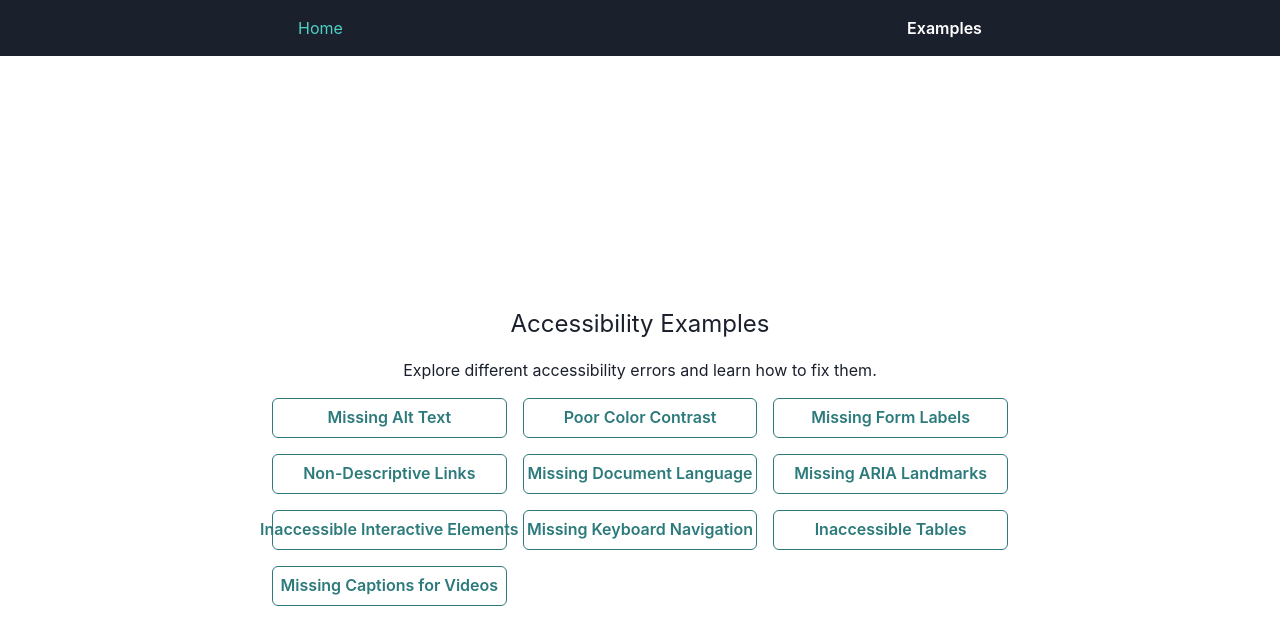
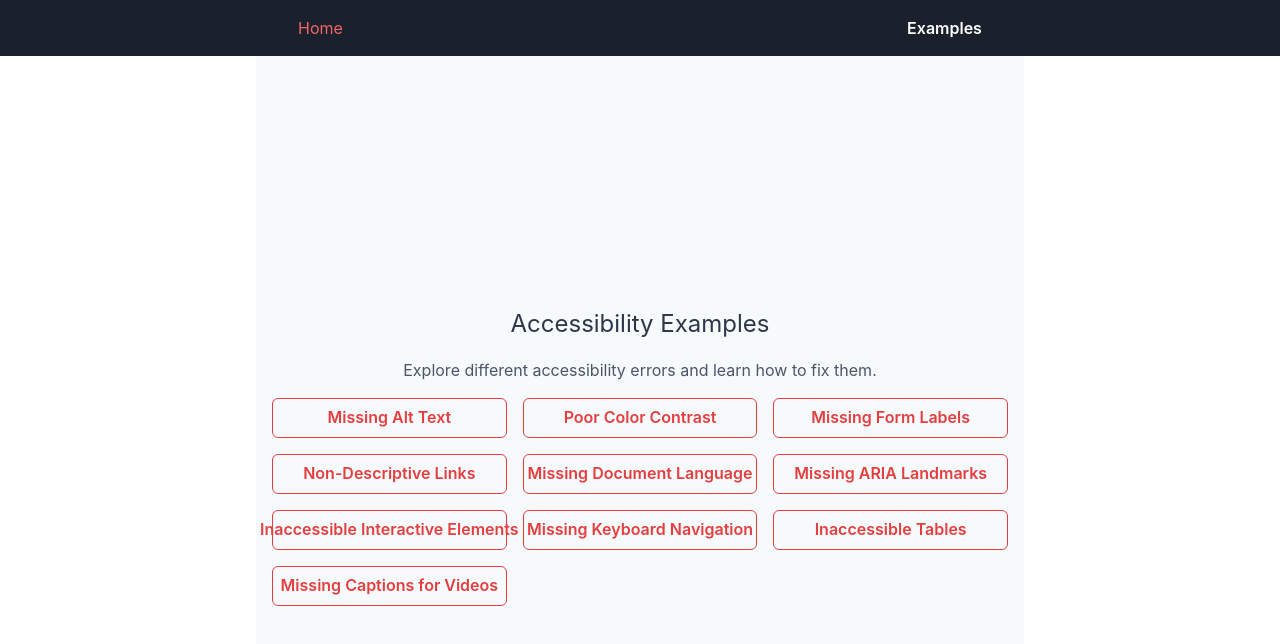
Before and after one commit to GPT-Engineer-App-Dev/accessible-education-errors, a React (Vite) app: page / in a window 1280 px wide. Shown: the top 644 px of the page. Built offline with nearby package versions, Linux system fonts and the light colour scheme.

Commit message:
Updated the color scheme of the website to a modern and visually appealing design.

```diff
--- a/src/components/Navbar.jsx
+++ b/src/components/Navbar.jsx
@@ -2,9 +2,9 @@ import { Box, Flex, Link, Popover, PopoverTrigger, PopoverContent, PopoverArrow,
 import { NavLink } from "react-router-dom";
 
 const Navbar = () => (
-  <Box bg="gray.800" color="white" p={4}>
+  <Box bg="brand.900" color="white" p={4}>
     <Flex justify="space-around">
-      <Link as={NavLink} to="/" _hover={{ textDecoration: "none" }} _activeLink={{ color: "teal.300" }}>
+      <Link as={NavLink} to="/" _hover={{ textDecoration: "none" }} _activeLink={{ color: "accent.500" }}>
         Home
       </Link>
       <Popover>
@@ -19,34 +19,34 @@ const Navbar = () => (
           <PopoverHeader>Accessibility Examples</PopoverHeader>
           <PopoverBody color="black">
             <Flex direction="column">
-              <Link as={NavLink} to="/accessibility-error-1" _hover={{ textDecoration: "none" }} _activeLink={{ color: "teal.300" }}>
+              <Link as={NavLink} to="/accessibility-error-1" _hover={{ textDecoration: "none" }} _activeLink={{ color: "accent.500" }}>
                 Missing Alt Text
               </Link>
-              <Link as={NavLink} to="/accessibility-error-2" _hover={{ textDecoration: "none" }} _activeLink={{ color: "teal.300" }}>
+              <Link as={NavLink} to="/accessibility-error-2" _hover={{ textDecoration: "none" }} _activeLink={{ color: "accent.500" }}>
                 Poor Color Contrast
               </Link>
-              <Link as={NavLink} to="/accessibility-error-3" _hover={{ textDecoration: "none" }} _activeLink={{ color: "teal.300" }}>
+              <Link as={NavLink} to="/accessibility-error-3" _hover={{ textDecoration: "none" }} _activeLink={{ color: "accent.500" }}>
                 Missing Form Labels
               </Link>
-              <Link as={NavLink} to="/accessibility-error-4" _hover={{ textDecoration: "none" }} _activeLink={{ color: "teal.300" }}>
+              <Link as={NavLink} to="/accessibility-error-4" _hover={{ textDecoration: "none" }} _activeLink={{ color: "accent.500" }}>
                 Non-Descriptive Links
               </Link>
-              <Link as={NavLink} to="/accessibility-error-5" _hover={{ textDecoration: "none" }} _activeLink={{ color: "teal.300" }}>
+              <Link as={NavLink} to="/accessibility-error-5" _hover={{ textDecoration: "none" }} _activeLink={{ color: "accent.500" }}>
                 Missing Document Language
               </Link>
-              <Link as={NavLink} to="/accessibility-error-6" _hover={{ textDecoration: "none" }} _activeLink={{ color: "teal.300" }}>
+              <Link as={NavLink} to="/accessibility-error-6" _hover={{ textDecoration: "none" }} _activeLink={{ color: "accent.500" }}>
                 Missing ARIA Landmarks
               </Link>
-              <Link as={NavLink} to="/accessibility-error-7" _hover={{ textDecoration: "none" }} _activeLink={{ color: "teal.300" }}>
+              <Link as={NavLink} to="/accessibility-error-7" _hover={{ textDecoration: "none" }} _activeLink={{ color: "accent.500" }}>
                 Inaccessible Interactive Elements
               </Link>
-              <Link as={NavLink} to="/accessibility-error-8" _hover={{ textDecoration: "none" }} _activeLink={{ color: "teal.300" }}>
+              <Link as={NavLink} to="/accessibility-error-8" _hover={{ textDecoration: "none" }} _activeLink={{ color: "accent.500" }}>
                 Missing Keyboard Navigation
               </Link>
-              <Link as={NavLink} to="/accessibility-error-9" _hover={{ textDecoration: "none" }} _activeLink={{ color: "teal.300" }}>
+              <Link as={NavLink} to="/accessibility-error-9" _hover={{ textDecoration: "none" }} _activeLink={{ color: "accent.500" }}>
                 Inaccessible Tables
               </Link>
-              <Link as={NavLink} to="/accessibility-error-10" _hover={{ textDecoration: "none" }} _activeLink={{ color: "teal.300" }}>
+              <Link as={NavLink} to="/accessibility-error-10" _hover={{ textDecoration: "none" }} _activeLink={{ color: "accent.500" }}>
                 Missing Captions for Videos
               </Link>
             </Flex>
--- a/src/main.jsx
+++ b/src/main.jsx
@@ -5,9 +5,26 @@ import { ChakraProvider, extendTheme } from "@chakra-ui/react";
 
 const colors = {
   brand: {
-    900: "#1a365d",
-    800: "#153e75",
-    700: "#2a69ac",
+    900: "#1a202c", // Darker shade for backgrounds
+    800: "#2d3748", // Dark shade for headers
+    700: "#4a5568", // Medium shade for text
+    600: "#718096", // Lighter shade for secondary text
+    500: "#a0aec0", // Light shade for borders
+    400: "#cbd5e0", // Lighter shade for backgrounds
+    300: "#e2e8f0", // Lightest shade for backgrounds
+    200: "#edf2f7", // Lightest shade for backgrounds
+    100: "#f7fafc", // Lightest shade for backgrounds
+  },
+  accent: {
+    900: "#7b341e", // Darker accent color
+    800: "#9b2c2c", // Dark accent color
+    700: "#c53030", // Medium accent color
+    600: "#e53e3e", // Lighter accent color
+    500: "#f56565", // Light accent color
+    400: "#fc8181", // Lighter accent color
+    300: "#feb2b2", // Lightest accent color
+    200: "#fed7d7", // Lightest accent color
+    100: "#fff5f5", // Lightest accent color
   },
 };
 
--- a/src/pages/Index.jsx
+++ b/src/pages/Index.jsx
@@ -9,39 +9,39 @@ import { NavLink } from "react-router-dom";
 
 const Index = () => {
   return (
-    <Container centerContent maxW="container.md" height="100vh" display="flex" flexDirection="column" justifyContent="center" alignItems="center">
+    <Container centerContent maxW="container.md" height="100vh" display="flex" flexDirection="column" justifyContent="center" alignItems="center" bg="brand.100">
       <VStack spacing={4}>
-        <Text fontSize="2xl">Accessibility Examples</Text>
-        <Text>Explore different accessibility errors and learn how to fix them.</Text>
+        <Text fontSize="2xl" color="brand.800">Accessibility Examples</Text>
+        <Text color="brand.700">Explore different accessibility errors and learn how to fix them.</Text>
         <SimpleGrid columns={{ base: 1, md: 3 }} spacing={4}>
-          <Button as={NavLink} to="/accessibility-error-1" colorScheme="teal" variant="outline">
+          <Button as={NavLink} to="/accessibility-error-1" colorScheme="accent" variant="outline">
             Missing Alt Text
           </Button>
-          <Button as={NavLink} to="/accessibility-error-2" colorScheme="teal" variant="outline">
+          <Button as={NavLink} to="/accessibility-error-2" colorScheme="accent" variant="outline">
             Poor Color Contrast
           </Button>
-          <Button as={NavLink} to="/accessibility-error-3" colorScheme="teal" variant="outline">
+          <Button as={NavLink} to="/accessibility-error-3" colorScheme="accent" variant="outline">
             Missing Form Labels
           </Button>
-          <Button as={NavLink} to="/accessibility-error-4" colorScheme="teal" variant="outline">
+          <Button as={NavLink} to="/accessibility-error-4" colorScheme="accent" variant="outline">
             Non-Descriptive Links
           </Button>
-          <Button as={NavLink} to="/accessibility-error-5" colorScheme="teal" variant="outline">
+          <Button as={NavLink} to="/accessibility-error-5" colorScheme="accent" variant="outline">
             Missing Document Language
           </Button>
-          <Button as={NavLink} to="/accessibility-error-6" colorScheme="teal" variant="outline">
+          <Button as={NavLink} to="/accessibility-error-6" colorScheme="accent" variant="outline">
             Missing ARIA Landmarks
           </Button>
-          <Button as={NavLink} to="/accessibility-error-7" colorScheme="teal" variant="outline">
+          <Button as={NavLink} to="/accessibility-error-7" colorScheme="accent" variant="outline">
             Inaccessible Interactive Elements
           </Button>
-          <Button as={NavLink} to="/accessibility-error-8" colorScheme="teal" variant="outline">
+          <Button as={NavLink} to="/accessibility-error-8" colorScheme="accent" variant="outline">
             Missing Keyboard Navigation
           </Button>
-          <Button as={NavLink} to="/accessibility-error-9" colorScheme="teal" variant="outline">
+          <Button as={NavLink} to="/accessibility-error-9" colorScheme="accent" variant="outline">
             Inaccessible Tables
           </Button>
-          <Button as={NavLink} to="/accessibility-error-10" colorScheme="teal" variant="outline">
+          <Button as={NavLink} to="/accessibility-error-10" colorScheme="accent" variant="outline">
             Missing Captions for Videos
           </Button>
         </SimpleGrid>
```
